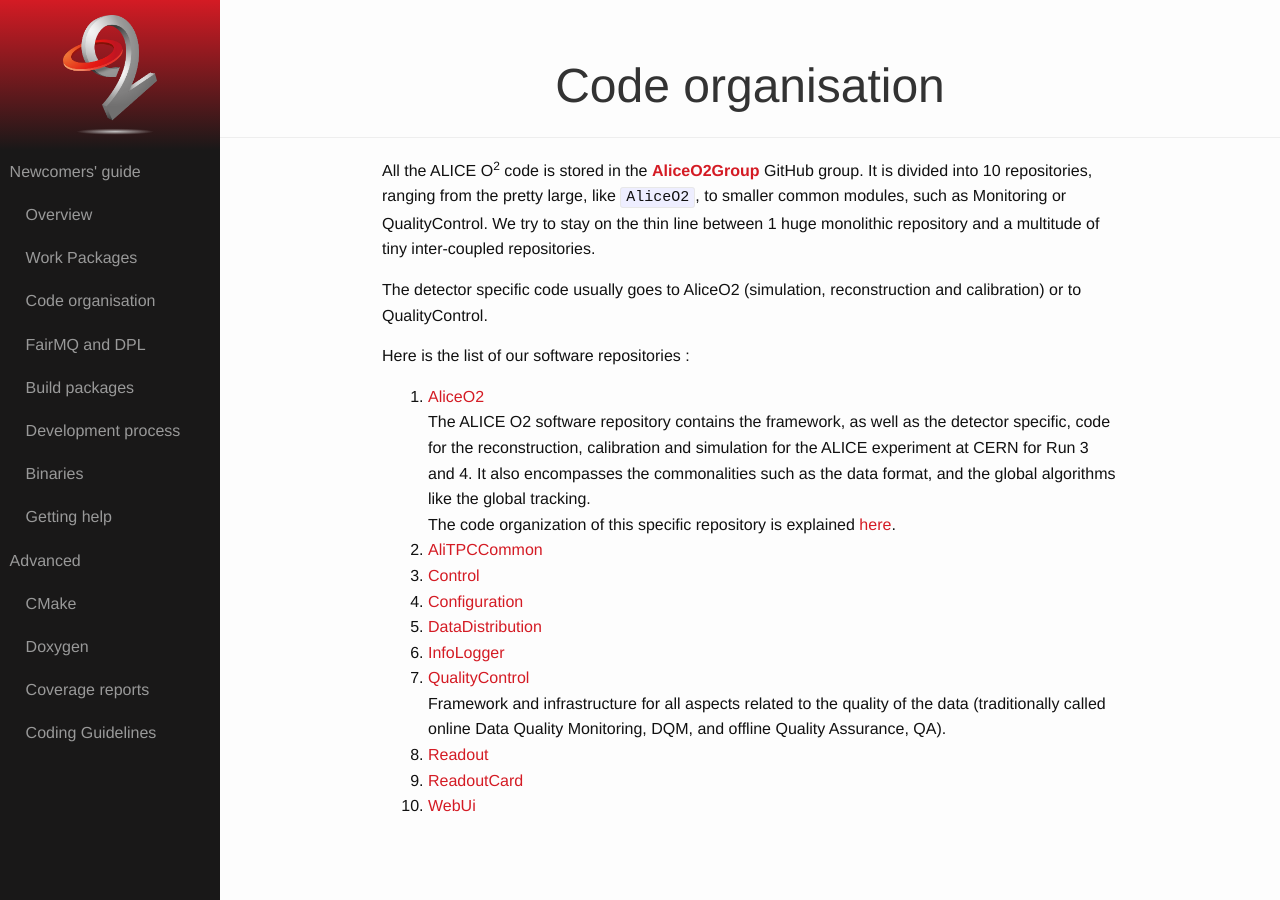
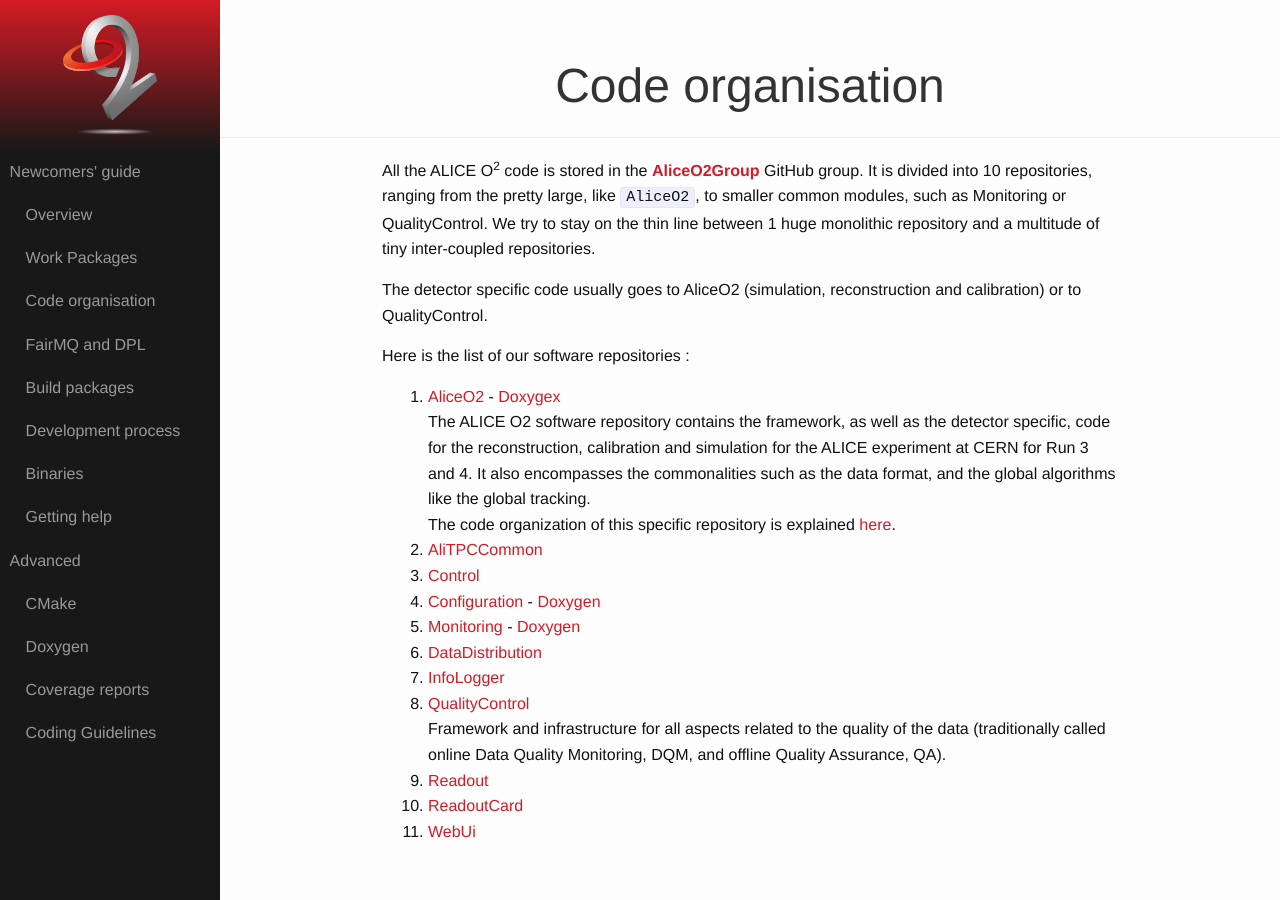
Before and after one commit to AliceO2Group/AliceO2Group.github.io, a Jekyll site: the page built from quickstart/organisation.markdown, in a window 1280 px wide. Built offline with Jekyll 4.4.1, drawn with Linux system fonts in a browser that asks for light colours.

Commit message:
Add some doxygen pages links

```diff
--- a/quickstart/organisation.markdown
+++ b/quickstart/organisation.markdown
@@ -11,12 +11,13 @@ The detector specific code usually goes to AliceO2 (simulation, reconstruction a
 
 Here is the list of our software repositories :
 
-1. [AliceO2](https://github.com/AliceO2Group/AliceO2)<br/>
+1. [AliceO2](https://github.com/AliceO2Group/AliceO2) - [Doxygex](https://aliceo2group.github.io/AliceO2/) <br/>
 The ALICE O2 software repository contains the framework, as well as the detector specific, code for the reconstruction, calibration and simulation for the ALICE experiment at CERN for Run 3 and 4. It also encompasses the commonalities such as the data format, and the global algorithms like the global tracking. <br/>
 The code organization of this specific repository is explained [here](https://github.com/AliceO2Group/AliceO2/blob/dev/doc/CodeOrganization.md).
 1. [AliTPCCommon](https://github.com/AliceO2Group/AliTPCCommon)
 1. [Control](https://github.com/AliceO2Group/Control)
-1. [Configuration](https://github.com/AliceO2Group/Configuration)
+1. [Configuration](https://github.com/AliceO2Group/Configuration) - [Doxygen](https://aliceo2group.github.io/Configuration/)
+1. [Monitoring](https://github.com/AliceO2Group/Monitoring) - [Doxygen](https://aliceo2group.github.io/Monitoring/)
 1. [DataDistribution](https://github.com/AliceO2Group/DataDistribution)
 1. [InfoLogger](https://github.com/AliceO2Group/InfoLogger)
 1. [QualityControl](https://github.com/AliceO2Group/QualityControl)<br/>
```
